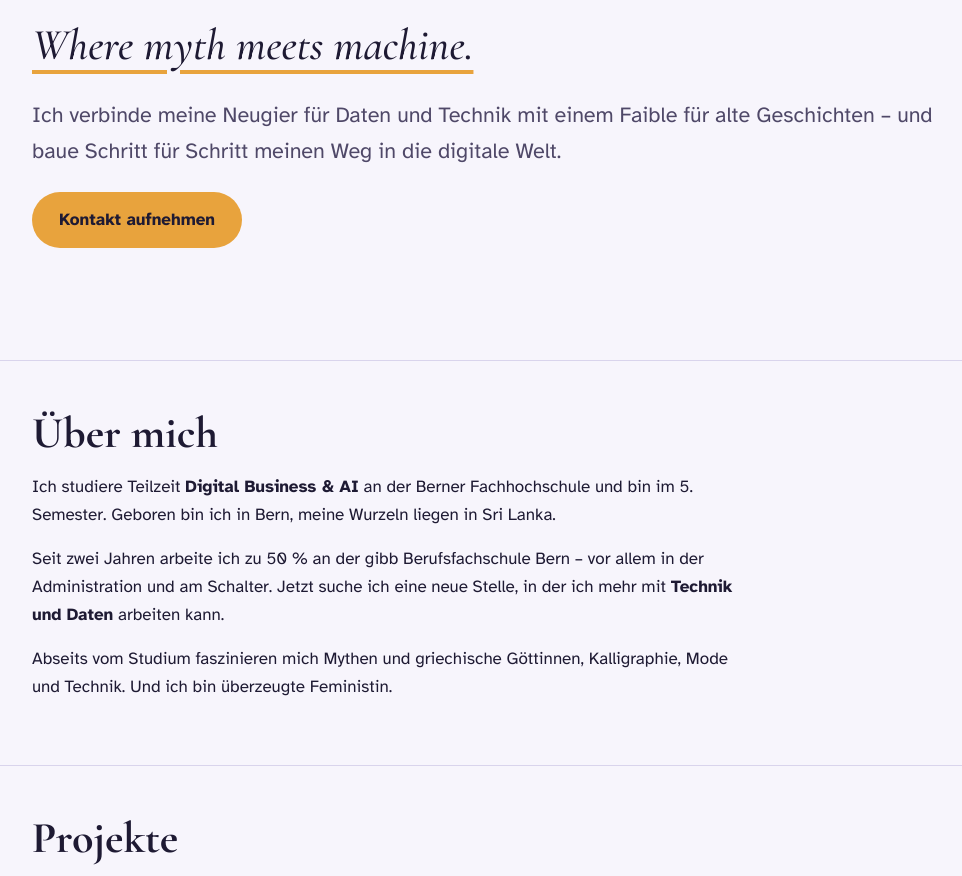
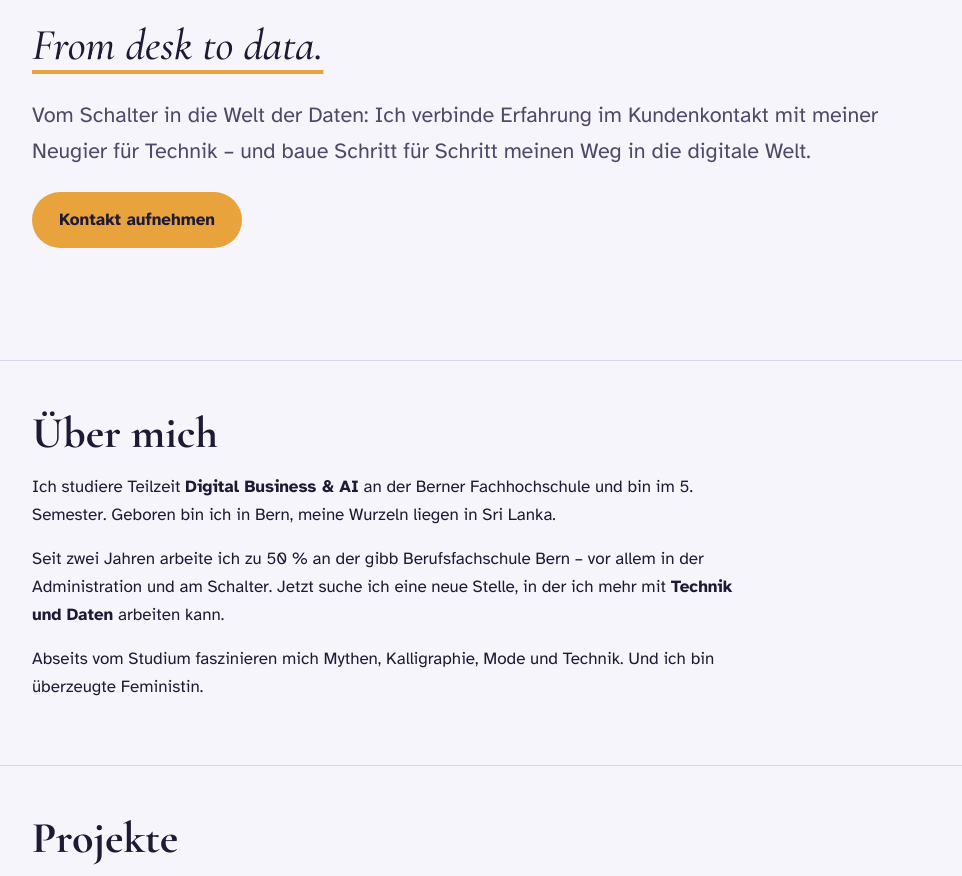
Before and after one commit to Fernb4/portfolio-page, a plain HTML site: page index.html in a window 1280 px wide. Shown: the part 329-1205 px from the top of the page, without its empty margins (48-1010 px from the left). Drawn offline with nearby package versions, Linux system fonts and the light colour scheme.

Commit message:
Slogan und Einleitung auf Bewerbungsfokus angepasst

```diff
--- a/index.html
+++ b/index.html
@@ -45,10 +45,10 @@
         <h1 class="hero__title" id="hero-title">
           Brightney <span class="hero__accent">Fernando</span>
         </h1>
-        <p class="hero__slogan" lang="en">Where myth meets machine.</p>
+        <p class="hero__slogan" lang="en">From desk to data.</p>
         <p class="hero__intro">
-          Ich verbinde meine Neugier für Daten und Technik mit einem Faible für alte Geschichten –
-          und baue Schritt für Schritt meinen Weg in die digitale Welt.
+          Vom Schalter in die Welt der Daten: Ich verbinde Erfahrung im Kundenkontakt mit
+          meiner Neugier für Technik – und baue Schritt für Schritt meinen Weg in die digitale Welt.
         </p>
         <a class="button" href="#contact">Kontakt aufnehmen</a>
       </div>
@@ -67,8 +67,7 @@
           <strong>Technik und Daten</strong> arbeiten kann.
         </p>
         <p>
-          Abseits vom Studium faszinieren mich Mythen und griechische Göttinnen, Kalligraphie,
-          Mode und Technik. Und ich bin überzeugte Feministin.
+          Abseits vom Studium faszinieren mich Mythen, Kalligraphie, Mode und Technik. Und ich bin überzeugte Feministin.
         </p>
       </div>
     </section>
```
